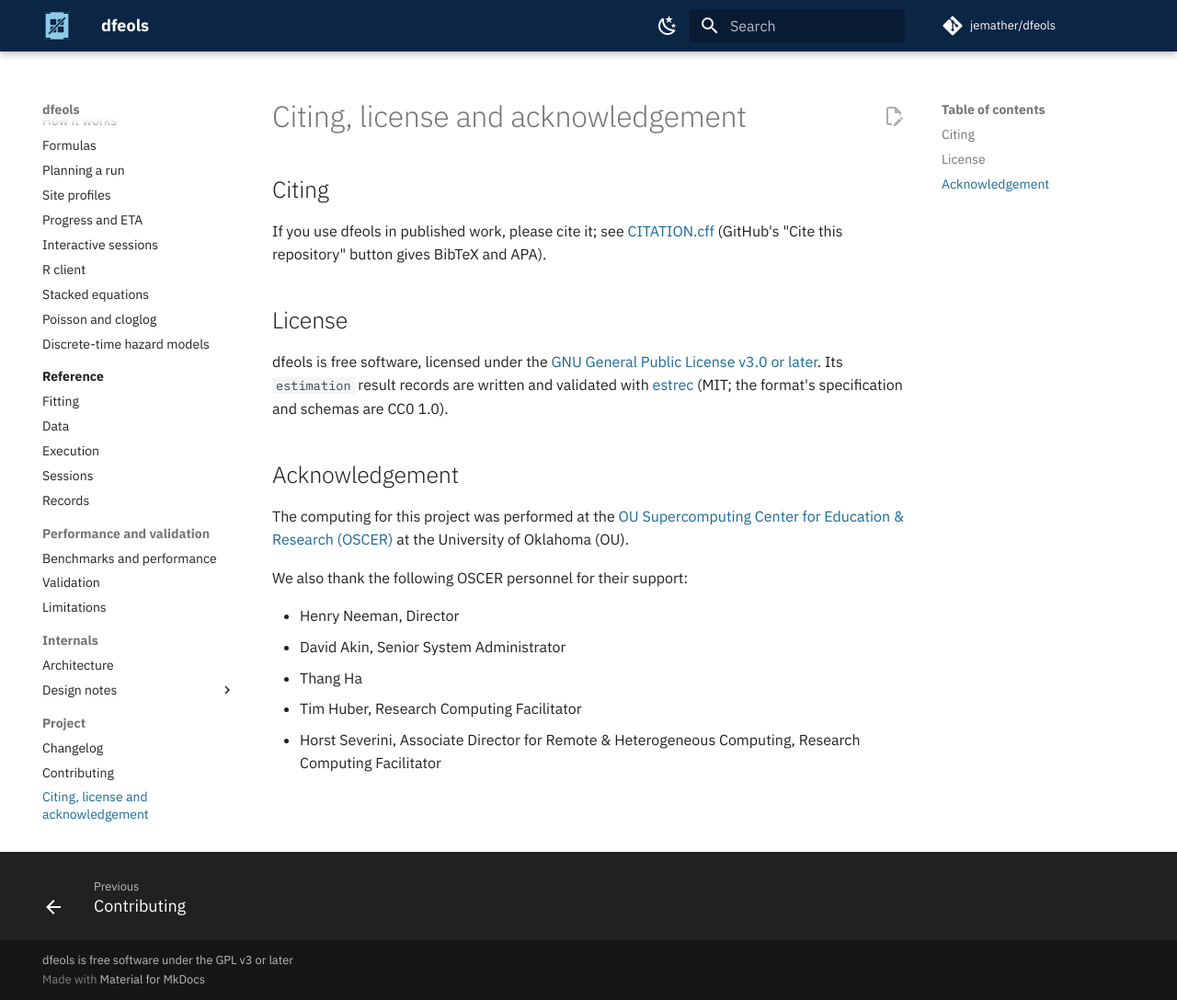
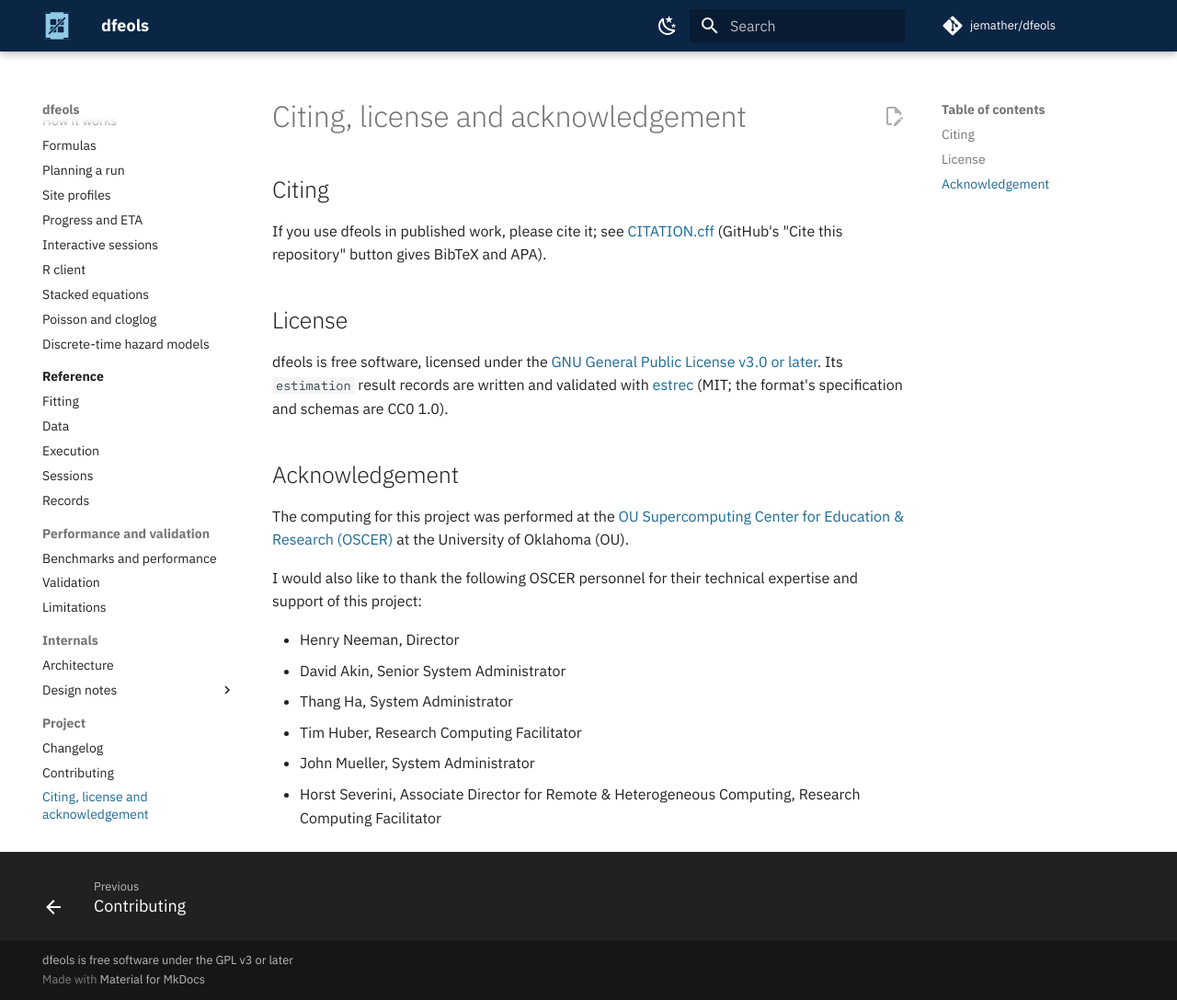
Before and after one commit to jemather/dfeols, an MkDocs documentation site: the page built from docs/citing.md, in a window 1280 px wide and 1087 px high. Shown: the whole window at 92% size. Built offline with MkDocs 1.6.1 and Material for MkDocs 9.7.7, drawn with Linux system fonts in a browser that asks for light colours; comment, search, counter and statistics services are not loaded.

Commit message:
Docs: Ted's wording for the OSCER staff acknowledgement; add John Mueller and Thang Ha's role
"I would also like to thank the following OSCER personnel for their technical expertise and
support of this project", in README, docs/citing.md and the benchmarks page.

Co-Authored-By: Claude Opus 5.5 <noreply@anthropic.com>
Claude-Session: https://claude.ai/code/session_01ULuSA8Gz8JspMQW8GWh3nF

```diff
--- a/docs/citing.md
+++ b/docs/citing.md
@@ -19,11 +19,13 @@ The computing for this project was performed at the
 [OU Supercomputing Center for Education & Research (OSCER)](https://www.ou.edu/oscer) at the
 University of Oklahoma (OU).
 
-We also thank the following OSCER personnel for their support:
+I would also like to thank the following OSCER personnel for their technical expertise and
+support of this project:
 
 - Henry Neeman, Director
 - David Akin, Senior System Administrator
-- Thang Ha
+- Thang Ha, System Administrator
 - Tim Huber, Research Computing Facilitator
+- John Mueller, System Administrator
 - Horst Severini, Associate Director for Remote & Heterogeneous Computing, Research Computing
   Facilitator
```
Also changed, not shown: README.md (+4 -2 lines), docs/performance.md (+4 -2 lines).
